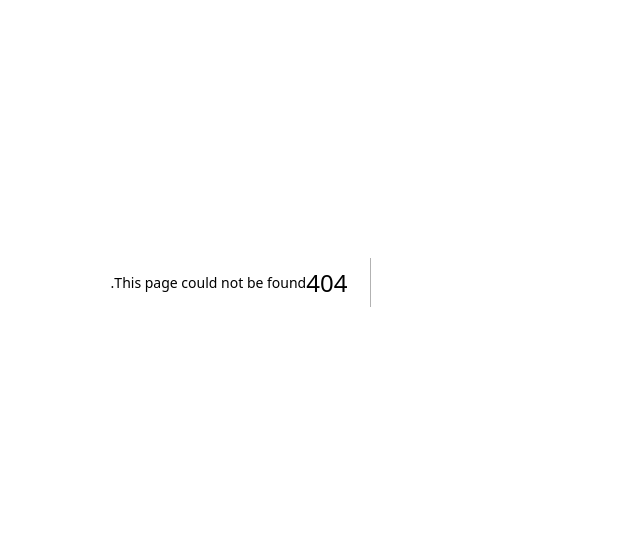
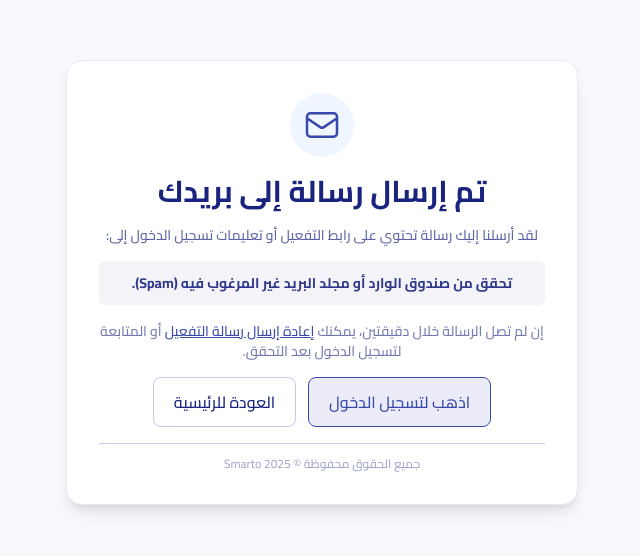
Before and after one commit to Samo-cyber/teacher-website, a Next.js app: page /auth/check-email in a window 1280 px wide. Before the commit this address had no page. Shown: the part 118-674 px from the top of the page, without its empty margins (431-1071 px from the left). Built offline with nearby package versions, Linux system fonts and the light colour scheme.

Commit message:
Create page.tsx

```diff
--- /dev/null
+++ b/src/app/auth/check-email/page.tsx
@@ -0,0 +1,43 @@
+// src/app/auth/check-email/page.tsx
+import Link from "next/link";
+
+export default function CheckEmailPage() {
+  return (
+    <div className="min-h-screen flex items-center justify-center py-4 px-4 sm:px-6 lg:px-8 bg-secondary-2/30">
+      <div className="max-w-lg w-full space-y-4 bg-white p-6 sm:p-8 rounded-2xl shadow-lg border border-secondary-2 text-center">
+        <div className="flex justify-center">
+          <div className="w-16 h-16 bg-blue-50 rounded-full flex items-center justify-center">
+            <svg xmlns="http://www.w3.org/2000/svg" className="w-10 h-10 text-primary-2" fill="none" viewBox="0 0 24 24" stroke="currentColor">
+              <path strokeLinecap="round" strokeLinejoin="round" strokeWidth={1.5} d="M3 8l7.89 5.26a2 2 0 002.22 0L21 8M5 19h14a2 2 0 002-2V7a2 2 0 00-2-2H5a2 2 0 00-2 2v10a2 2 0 002 2z" />
+            </svg>
+          </div>
+        </div>
+
+        <h2 className="text-2xl sm:text-3xl font-bold text-primary-1">تم إرسال رسالة إلى بريدك</h2>
+
+        <p className="text-sm text-primary-1/70">
+          لقد أرسلنا إليك رسالة تحتوي على رابط التفعيل أو تعليمات تسجيل الدخول إلى:
+        </p>
+
+        <div className="mt-2 px-4 py-3 bg-primary-1/5 rounded-md text-sm text-primary-1/90">
+          <strong>تحقق من صندوق الوارد أو مجلد البريد غير المرغوب فيه (Spam).</strong>
+        </div>
+
+        <p className="text-sm text-primary-1/60 mt-2">
+          إن لم تصل الرسالة خلال دقيقتين، يمكنك <Link href="/auth/resend" className="font-medium text-primary-2 underline">إعادة إرسال رسالة التفعيل</Link> أو المتابعة لتسجيل الدخول بعد التحقق.
+        </p>
+
+        <div className="flex gap-3 justify-center mt-4">
+          <Link href="/auth/login" className="inline-flex items-center justify-center px-5 py-3 rounded-lg border border-primary-2 bg-primary-2/10 text-primary-2 font-medium">
+            اذهب لتسجيل الدخول
+          </Link>
+          <Link href="/" className="inline-flex items-center justify-center px-5 py-3 rounded-lg border border-secondary-3 text-primary-1">
+            العودة للرئيسية
+          </Link>
+        </div>
+
+        <p className="text-xs text-primary-1/40 pt-3 border-t border-secondary-3">جميع الحقوق محفوظة © {new Date().getFullYear()} Smarto</p>
+      </div>
+    </div>
+  );
+}
```
